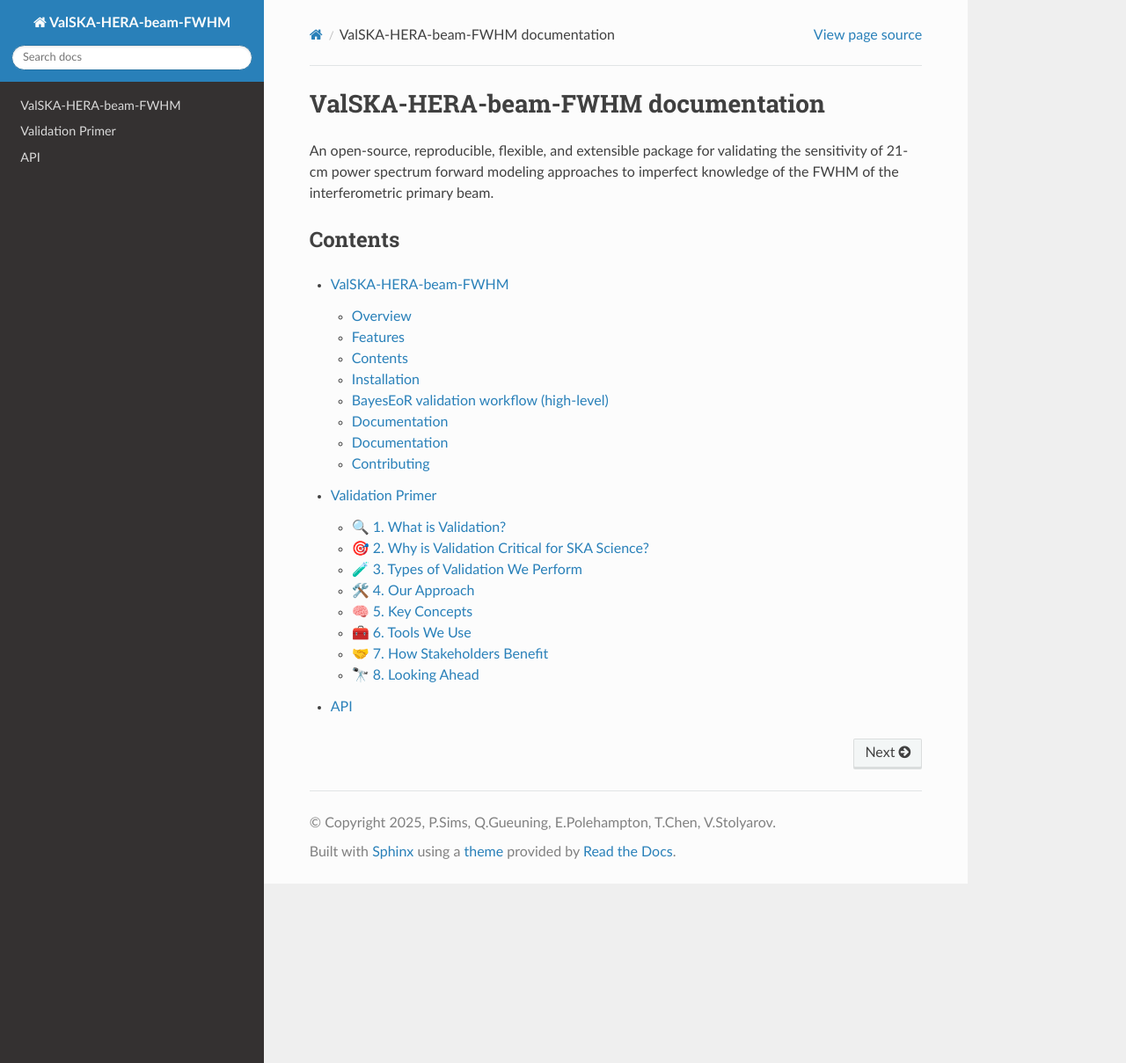
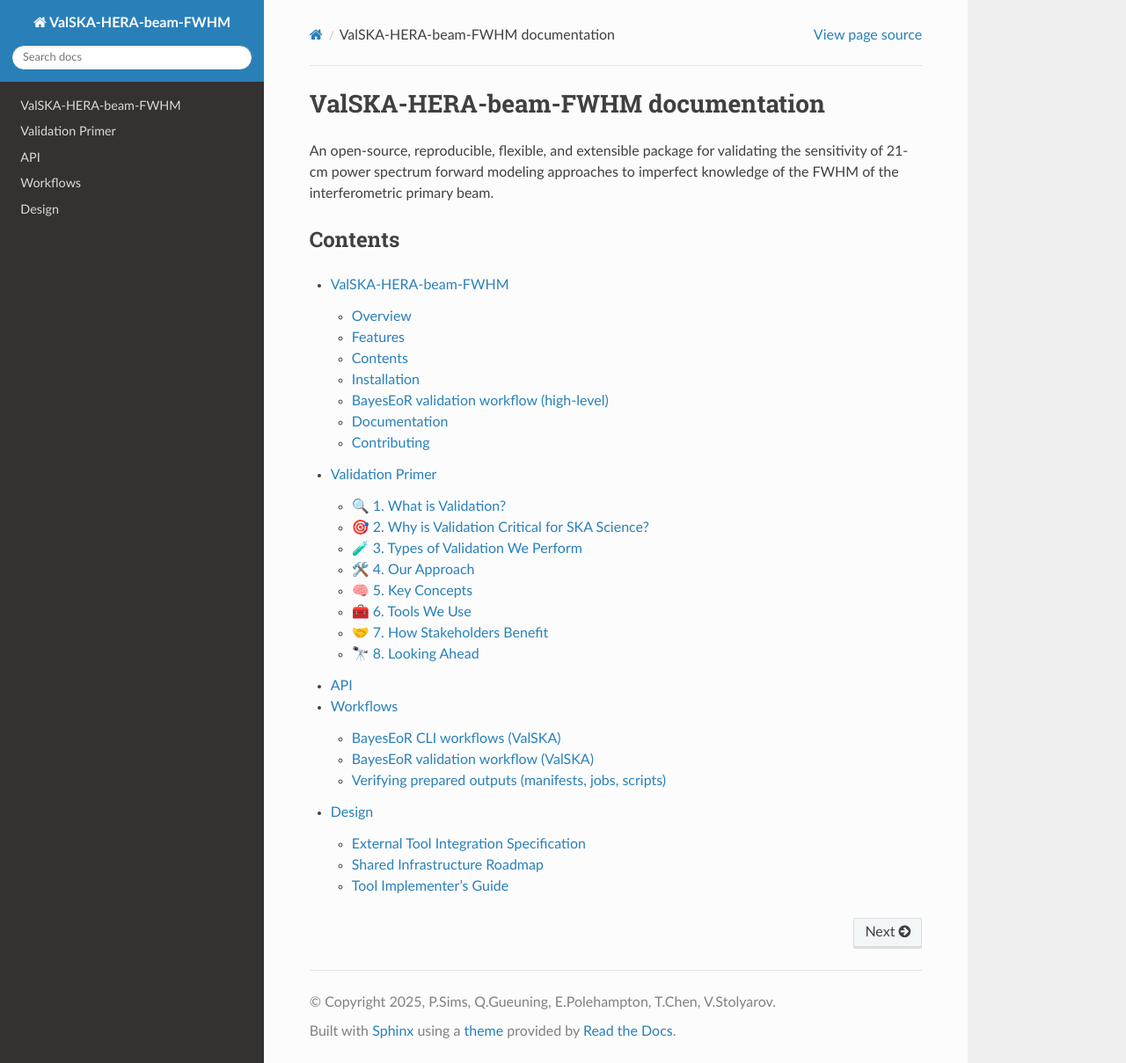
Before and after one commit to uksrc/ValSKA-HERA-beam-FWHM, a Sphinx documentation site: the page built from docs/source/index.rst, in a window 1280 px wide and 1209 px high. Shown: the whole window at 88% size. Built offline with Sphinx 7.4.7 and the Read the Docs theme 3.1.0, drawn with Linux system fonts in a browser that asks for light colours; the version number could not be read and is left out.

Commit message:
docs pt.1: expand RTD content and clean up docstrings
README.md (doc links cleanup)
conf.py (mock imports)
docs/source/design/*, docs/source/workflows/*
(moved markdown into Sphinx source)
Created design.rst, workflows.rst for files
in docs/workflows and docs/design
index.rst
(Added design and workflows to index.rst toctree)
evidence.py
(docstring formatting -
updated lists to use line breaks,
escaped underscores in param names,
escaped backticks,
double :: for code blocks,
etc.)
cli_prepare.py (docstring formatting)
slurm.py (docstring formatting)
plotting.py (docstring formatting)
valska_env.yaml
(docs deps - sphinx-rtd-theme, myst-parser)
pyproject.toml
(docs extras deps - sphinx-rtd-theme, myst-parser)

```diff
--- a/docs/source/conf.py
+++ b/docs/source/conf.py
@@ -41,7 +41,10 @@
 			'matplotlib',
 			'yaml',
 			'tqdm',
-			'numpy']
+			'numpy',
+			'ruamel',
+			'ruamel.yaml',
+			'rich']
 
 templates_path = ['_templates']
 exclude_patterns = []
--- /dev/null
+++ b/docs/source/design.rst
@@ -0,0 +1,9 @@
+Design
+======
+
+.. toctree::
+   :maxdepth: 1
+
+   design/external_tool_integration_spec
+   design/shared_infrastructure_roadmap
+   design/tool_implementers_guide
--- a/docs/source/index.rst
+++ b/docs/source/index.rst
@@ -18,3 +18,5 @@
    readme
    validation
    api
+   workflows
+   design
--- /dev/null
+++ b/docs/source/workflows.rst
@@ -0,0 +1,9 @@
+Workflows
+=========
+
+.. toctree::
+   :maxdepth: 1
+
+   workflows/bayeseor_cli_examples
+   workflows/bayeseor_validation
+   workflows/verifying_prepared_outputs
--- a/pyproject.toml
+++ b/pyproject.toml
@@ -70,7 +70,9 @@
 ]
 docs = [
   "mkdocs",
-  "mkdocs-material"
+  "mkdocs-material",
+  "myst-parser",
+  "sphinx-rtd-theme"
 ]
 
 [project.urls]
--- a/valska_env.yaml
+++ b/valska_env.yaml
@@ -36,6 +36,8 @@
   - setuptools
   - setuptools_scm
   - sphinx
+  - sphinx-rtd-theme
+  - myst-parser
   - threadpoolctl
   - pandas
 
```
Also changed, not shown: README.md (+3 -7 lines), docs/source/design/external_tool_integration_spec.md (renamed from docs/design/external_tool_integration_spec.md, +37 -46 lines), docs/source/design/shared_infrastructure_roadmap.md (renamed from docs/design/shared_infrastructure_roadmap.md), docs/source/design/tool_implementers_guide.md (renamed from docs/design/tool_implementers_guide.md), docs/source/workflows/bayeseor_cli_examples.md (renamed from docs/workflows/bayeseor_cli_examples.md), docs/source/workflows/bayeseor_validation.md (renamed from docs/workflows/bayeseor_validation.md), docs/source/workflows/verifying_prepared_outputs.md (renamed from docs/workflows/verifying_prepared_outputs.md), 5 other files.
